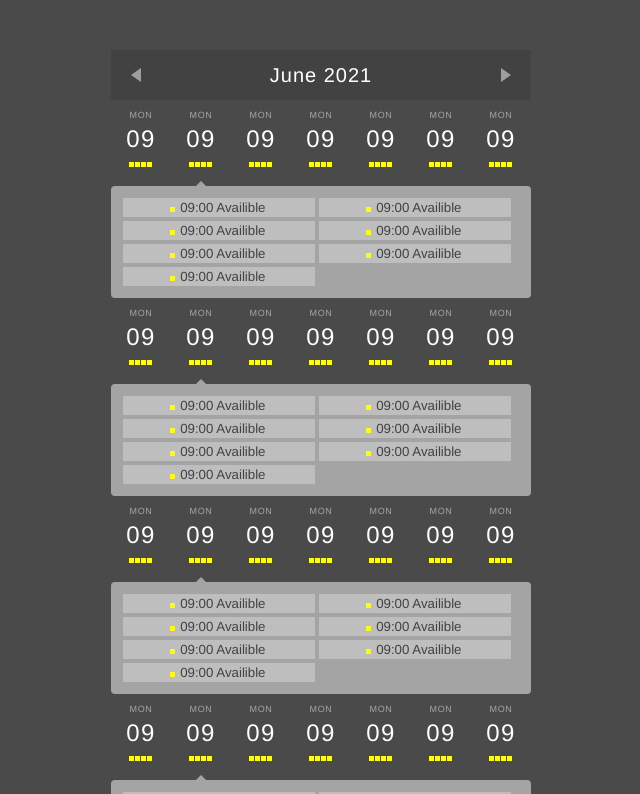
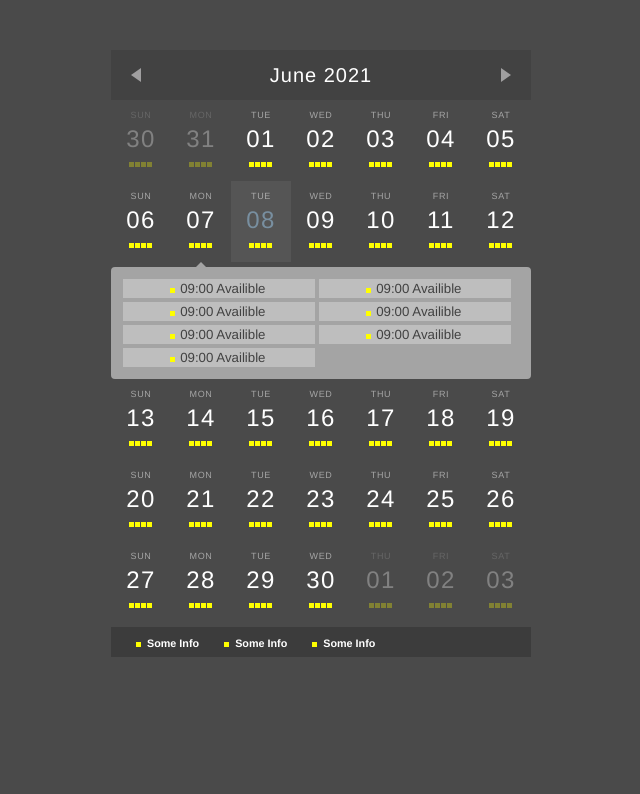
Before and after one commit to AleksandrRiabov/calendar, a React (Create React App) app: page / in a window 1280 px wide. Shown: the top 794 px of the page, without its empty margins (319-959 px from the left). Built offline with nearby package versions, Linux system fonts and the light colour scheme.

Commit message:
Days from not current moth getting class (other). Added option to select day. Header connected width Month componenet.

```diff
--- a/src/components/Month/Month.js
+++ b/src/components/Month/Month.js
@@ -1,15 +1,15 @@
 import "./Month.css";
 import Week from "../Week/Week";
+import {useGlobalContext} from "../../context";
 
 const Month = () => {
+	const {calendar} = useGlobalContext();
+
 	return (
 	   <div className="month">
-			<Week />
-			<Week />
-			<Week />
-			<Week />
-			<Week />
-			<Week />
+			{calendar.map((week, index) => {
+				return <Week key={index} week={week}/>
+			})}
 		</div>
 	)
 }
--- a/src/components/SingleDay/SingleDay.css
+++ b/src/components/SingleDay/SingleDay.css
@@ -32,3 +32,13 @@
 .singleDay .today {
   color: rgba(156, 202, 235, 0.5);
 }
+
+.other{
+	opacity: 0.3;
+}
+
+
+.selectedDay{
+
+	background: #ffffff10;
+}
--- a/src/components/SingleDay/SingleDay.js
+++ b/src/components/SingleDay/SingleDay.js
@@ -1,13 +1,20 @@
 import "./SingleDay.css";
-// import {useGlobalContext} from "../../context";
+import moment from "moment";
+import {useGlobalContext} from "../../context";
 
 
-const SingleDay = () => {
+const SingleDay = ({day}) => {
+	const {selectedDay, currentDate, selectDay} = useGlobalContext();
+
+	const isToday = (moment().format("MMMM DD YYYY") === day.format("MMMM DD YYYY"));
+	const isThisMonth = (day.format("MMMM") !== currentDate.format("MMMM"));
+	const isSelected = (selectedDay.format("MMMM DD YYYY") === day.format("MMMM DD YYYY"));
 
 	return (
-	   <div className="singleDay">
-		  <div className="dayName">Mon</div>
-		  <div className="dayNumber">09</div>
+	   <div onClick={() => selectDay(day)}
+		   className={`singleDay ${isThisMonth ? "other": ""} ${isSelected ? "selectedDay": ""}`}>
+		  <div className="dayName">{day.format("ddd")}</div>
+		  <div className={`dayNumber ${isToday && "today"}`}>{day.format("DD")}</div>
 		  <div className="singlDayAvailability">
 			<div className="indicator"></div>
 			<div className="indicator"></div>
--- a/src/components/Week/Week.js
+++ b/src/components/Week/Week.js
@@ -1,19 +1,19 @@
 import "./Week.css";
 import SingleDay from "../SingleDay/SingleDay";
 import DayInfo from "../DayInfo/DayInfo";
+import {useGlobalContext} from "../../context";
 
-const Week = () =>{
+const Week = ({week}) =>{
+	const {selectedDay} = useGlobalContext();
+	const isThisWeek = (week[1].week() === selectedDay.week() &&
+						week[1].year() === selectedDay.year());
 
 	return (
 	   <div className="week">
-		    <SingleDay />
-		    <SingleDay />
-			<SingleDay />
-			<SingleDay />
-			<SingleDay />
-			<SingleDay />
-			<SingleDay />
-			<DayInfo />
+            {week.map((day, index) => {
+				return <SingleDay key={index} day={day}/>
+			})}
+			{isThisWeek && <DayInfo />}
 		</div>
 	)
 }
--- a/src/context.js
+++ b/src/context.js
@@ -4,25 +4,43 @@
 const AppContext = React.createContext();
 
 const initialState = {
-	currentDate: moment()
+	currentDate: moment(),
+	calendar: [],
+	selectedDay: moment() //today
 }
 const AppProvider = ({children}) => {
 	const [state, dispatch] = useReducer(reducer, initialState)
 
 
+
+	useEffect(() => {
+		dispatch({type: "BUILD CALENDAR"})
+	},[])
+
 	const subtractMonth = () => {
 	     dispatch({type: "SUBTRACT MONTH"})
+		 dispatch({type: "BUILD CALENDAR"})
 	}
 
 	const addMonth = () => {
-		console.log()
 	     dispatch({type: "ADD MONTH"})
+		 dispatch({type: "BUILD CALENDAR"})
 	}
+
+	const selectDay = (day) => {
+		 dispatch({type: "SELECT DAY", payload: day})
+	}
+
+
+
 
 	const data = {
 		currentDate: state.currentDate,
 		subtractMonth,
 		addMonth,
+		calendar: state.calendar,
+		selectedDay: state.selectedDay,
+		selectDay: selectDay,
 	}
 
 	return <AppContext.Provider
--- /dev/null
+++ b/src/generateCalendar.js
@@ -0,0 +1,21 @@
+const generateCalendar = (startingDate) => {
+    const value = startingDate;
+    const startDay = value.clone().startOf("month").startOf("week");
+	const endDay = value.clone().endOf("month").startOf("week");
+	const day = startDay.clone().subtract(1, "day");
+
+
+	console.log(endDay)
+	const calendar = [];
+
+	while(day.isBefore(endDay, day)){
+		calendar.push(
+		 Array(7)
+			.fill(0)
+			.map(() => day.add(1, "day").clone())
+		)
+	}
+	return calendar;
+}
+
+export default generateCalendar;
--- a/src/reducer.js
+++ b/src/reducer.js
@@ -1,11 +1,20 @@
+import generateCalendar from "./generateCalendar";
+
 const reducer = (state, action ) => {
 
 	switch(action.type){
 		case "SUBTRACT MONTH":
 			return {...state, currentDate: state.currentDate.clone().subtract(1, "month")}
+
 		case "ADD MONTH":
 			return {...state, currentDate: state.currentDate.clone().add(1, "month")}
 
+		case  "BUILD CALENDAR":
+			  const updatedCalendar = generateCalendar(state.currentDate);
+			return {...state, calendar: updatedCalendar}
+
+		case  "SELECT DAY":
+			return {...state, selectedDay: action.payload}
 		default:
 			return state;
 	}
```
